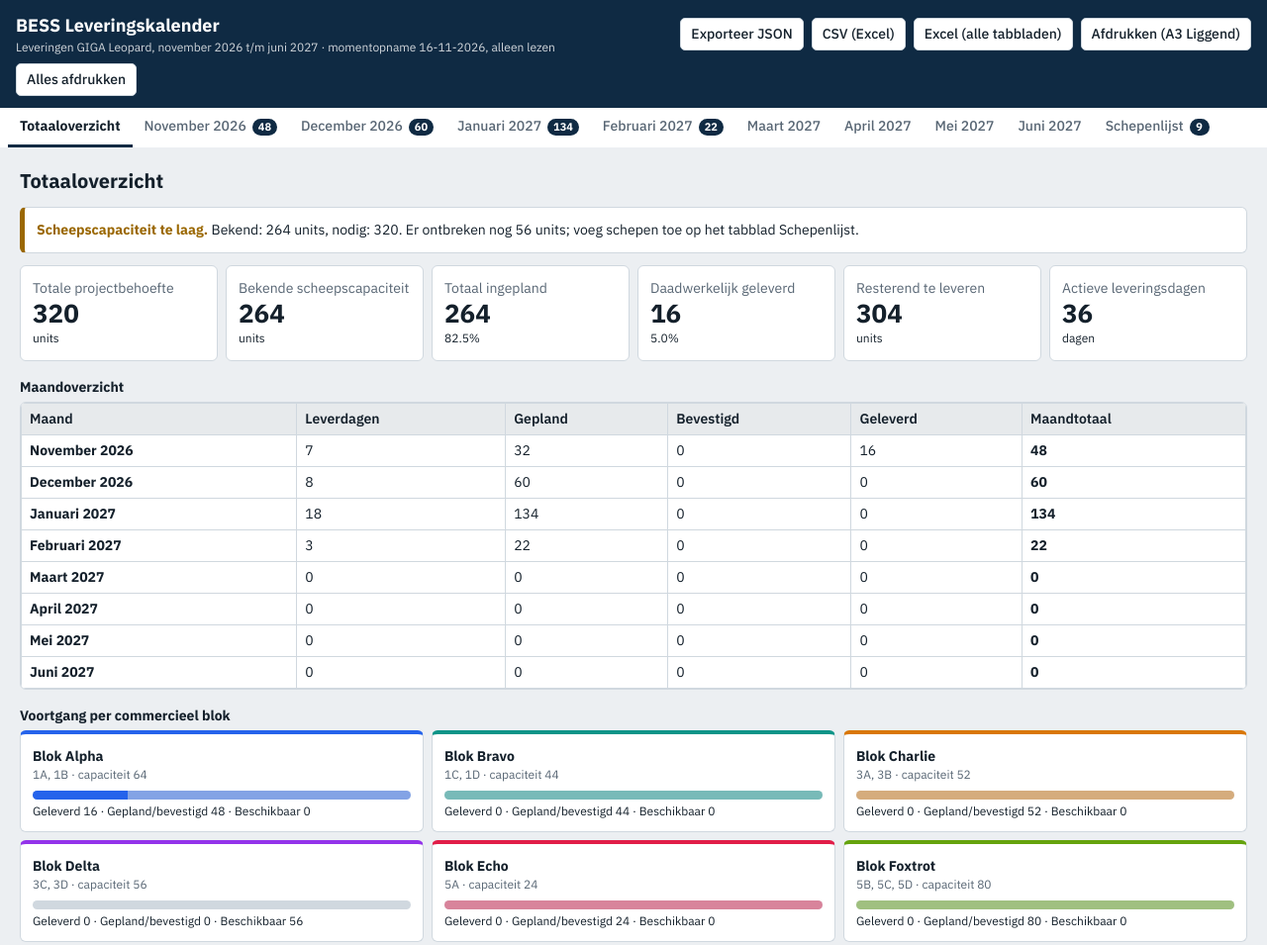
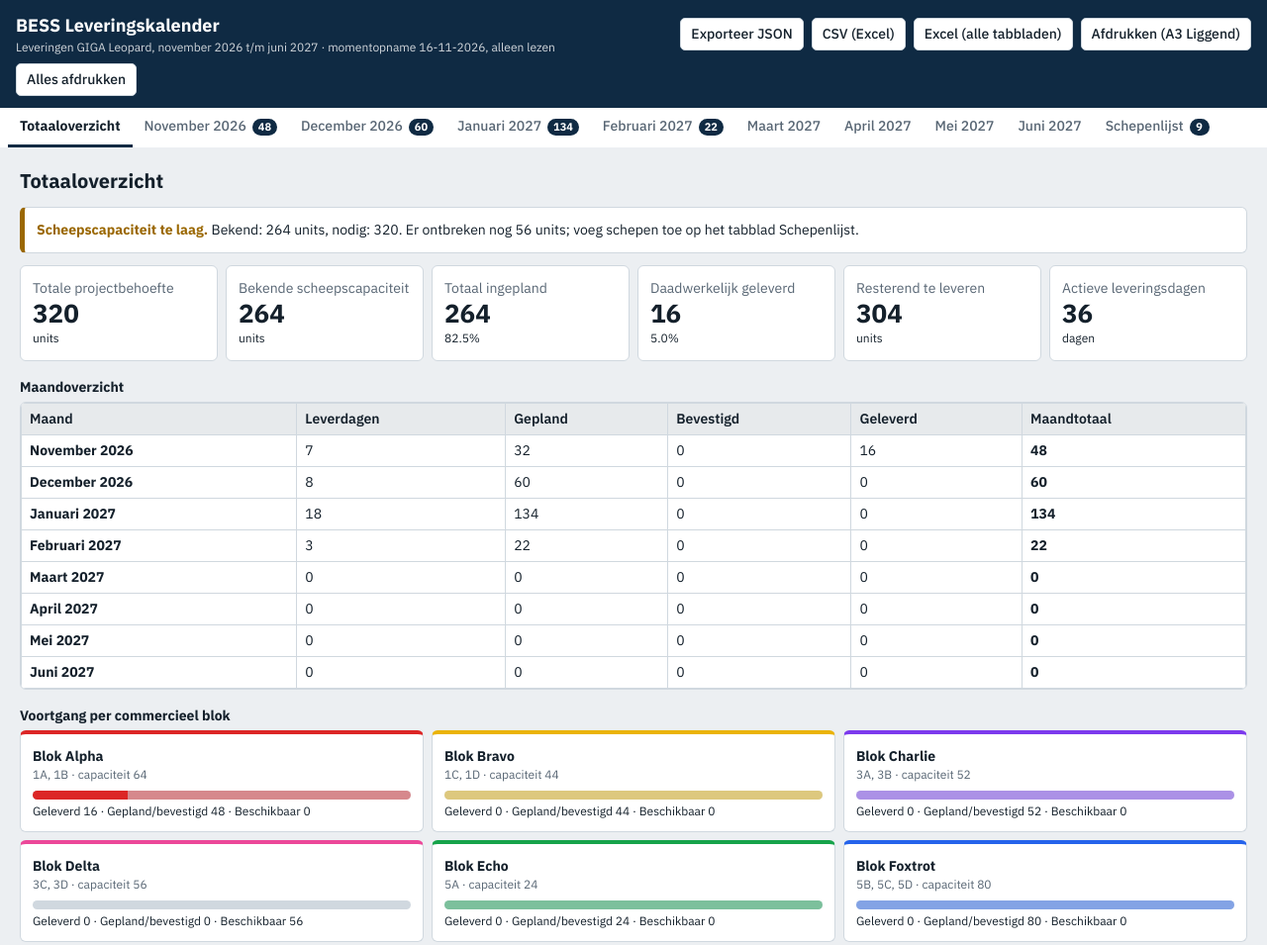
Before and after one commit to rkkpc6b497-png/BESSLeveringen, a plain HTML site: page index.html in a window 1280 px wide. Shown: the top 955 px of the page at 99% size. Drawn offline with nearby package versions, Linux system fonts and the light colour scheme.

Commit message:
Add files via upload
Bijgewerkte kleuren pallet

```diff
--- a/index.html
+++ b/index.html
@@ -53,7 +53,7 @@ th{background:color-mix(in srgb,var(--acc) 10%,var(--card));font-weight:600}
 const MN=['Januari','Februari','Maart','April','Mei','Juni','Juli','Augustus','September','Oktober','November','December'];
 const MON=[[2026,10],[2026,11],[2027,0],[2027,1],[2027,2],[2027,3],[2027,4],[2027,5]];
 const TABS=['Totaaloverzicht',...MON.map(([y,m])=>MN[m]+' '+y),'Schepenlijst'];
-const BL={Alpha:{c:'#2563eb',h:{'1A':32,'1B':32}},Bravo:{c:'#0d9488',h:{'1C':20,'1D':24}},Charlie:{c:'#d97706',h:{'3A':24,'3B':28}},Delta:{c:'#9333ea',h:{'3C':28,'3D':28}},Echo:{c:'#e11d48',h:{'5A':24}},Foxtrot:{c:'#65a30d',h:{'5B':28,'5C':28,'5D':24}}};
+const BL={Alpha:{c:'#dc2626',h:{'1A':32,'1B':32}},Bravo:{c:'#eab308',h:{'1C':20,'1D':24}},Charlie:{c:'#7c3aed',h:{'3A':24,'3B':28}},Delta:{c:'#ec4899',h:{'3C':28,'3D':28}},Echo:{c:'#16a34a',h:{'5A':24}},Foxtrot:{c:'#2563eb',h:{'5B':28,'5C':28,'5D':24}}};
 const HUT={},HB={};for(const b in BL)for(const h in BL[b].h){HUT[h]=BL[b].h[h];HB[h]=b}
 const BCAP=b=>Object.values(BL[b].h).reduce((a,x)=>a+x,0);
 const ST=['Gepland','Bevestigd','Geleverd'],NEED=320,KEY='bess-v1';
```
